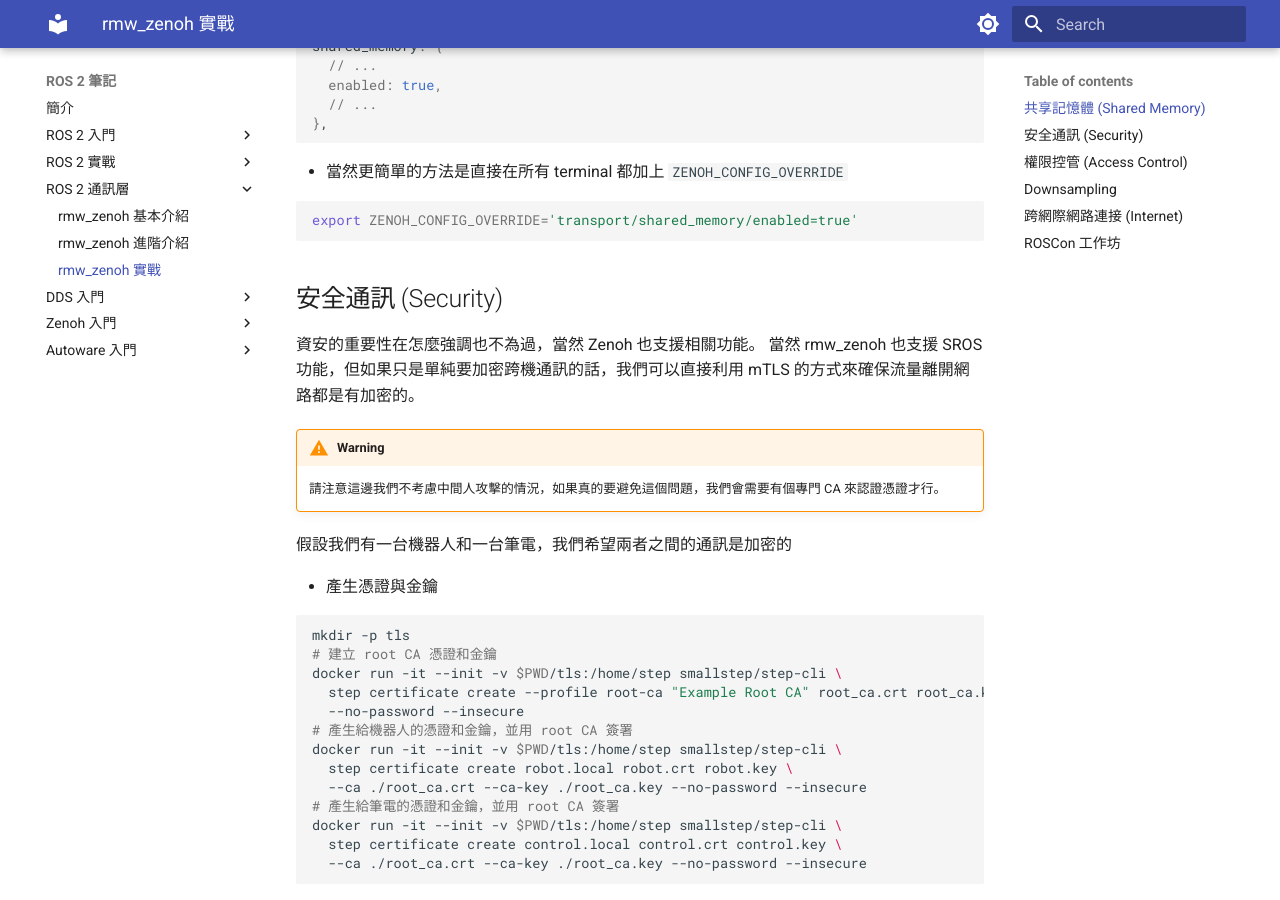
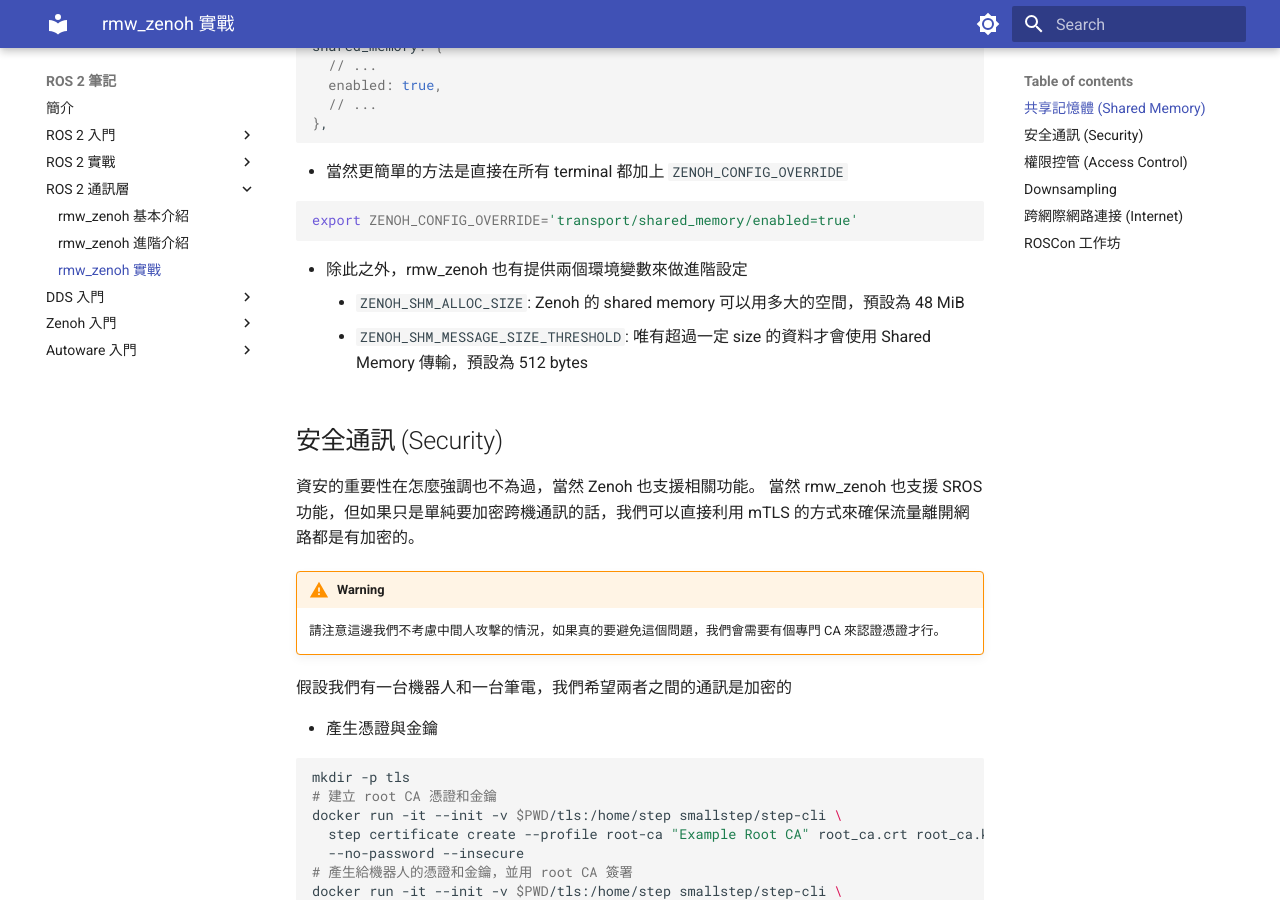
Before and after one commit to evshary/ros2-learning, an MkDocs documentation site: the page built from docs/ros2/rmw_zenoh/hands_on.md, in a window 1280 px wide and 900 px high, scrolled down 506 px. Built offline with MkDocs 1.6.1 and Material for MkDocs 9.7.7, drawn with Linux system fonts in a browser that asks for light colours.

Commit message:
Add the environmental variables for rmw_zenoh
Signed-off-by: ChenYing Kuo <evshary@gmail.com>

````diff
--- a/docs/ros2/rmw_zenoh/hands_on.md
+++ b/docs/ros2/rmw_zenoh/hands_on.md
@@ -33,6 +33,10 @@ shared_memory: {
 ```bash
 export ZENOH_CONFIG_OVERRIDE='transport/shared_memory/enabled=true'
 ```
+
+* 除此之外，rmw_zenoh 也有提供兩個環境變數來做進階設定
+    * `ZENOH_SHM_ALLOC_SIZE`: Zenoh 的 shared memory 可以用多大的空間，預設為 48 MiB
+    * `ZENOH_SHM_MESSAGE_SIZE_THRESHOLD`: 唯有超過一定 size 的資料才會使用 Shared Memory 傳輸，預設為 512 bytes
 
 ## 安全通訊 (Security)
 
````
